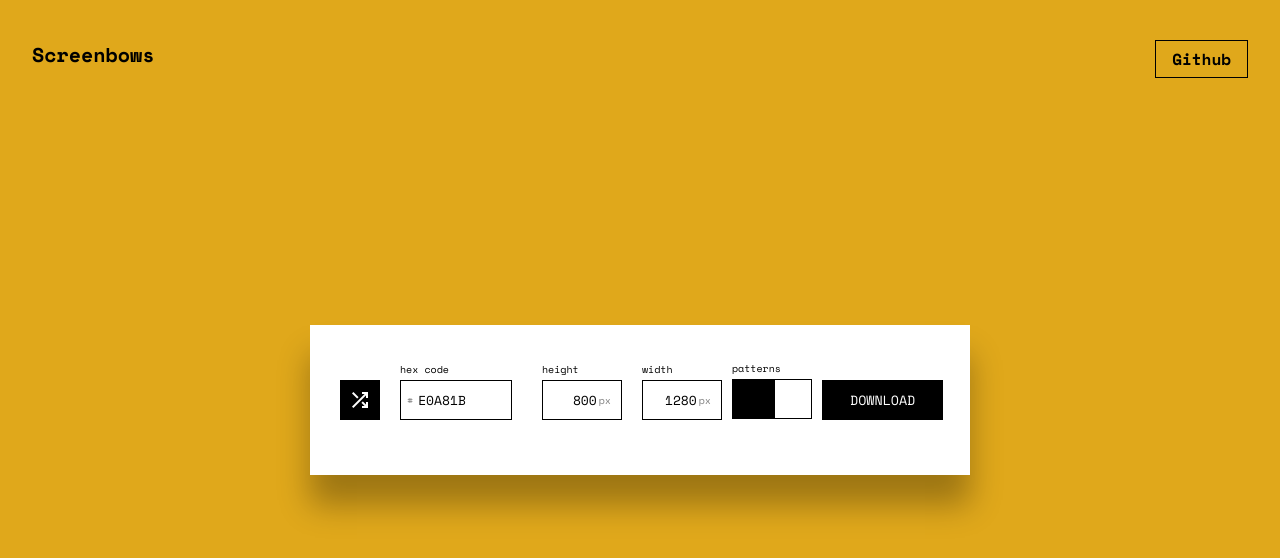
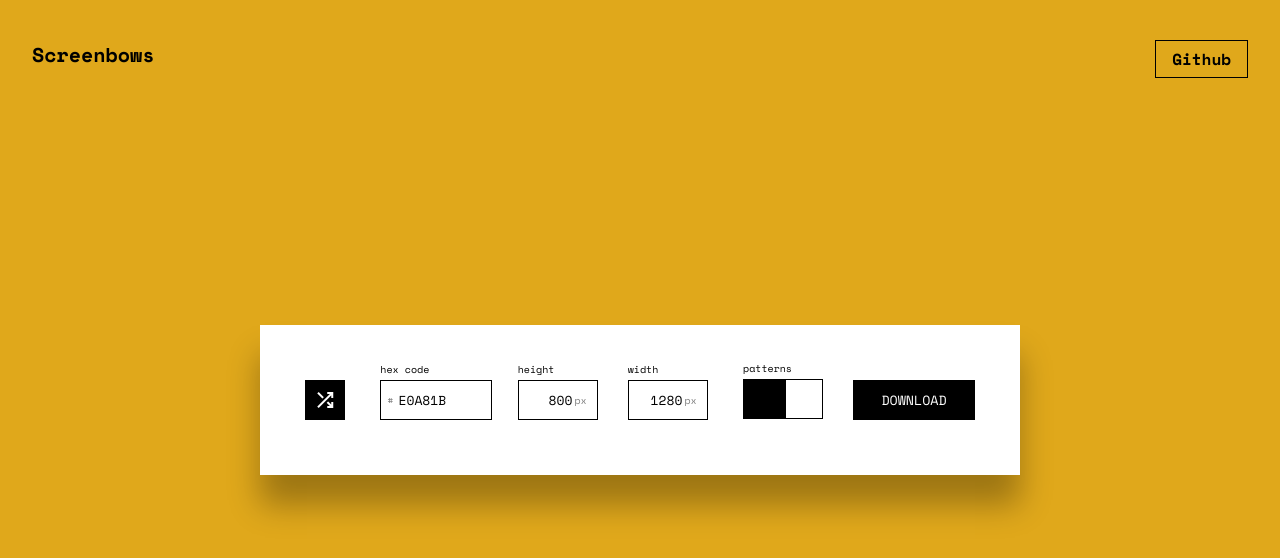
Before and after one commit to manancodes/Screenbows, a React (Create React App) app: page / in a window 1280 px wide. Shown: the top 558 px of the page. Built offline with nearby package versions, Linux system fonts and the light colour scheme.

Commit message:
fixed toggle on overflow, changed console width to 700 and tried to make spacing equal

```diff
--- a/src/Components/Console/console.module.css
+++ b/src/Components/Console/console.module.css
@@ -4,7 +4,7 @@
   display: flex;
   justify-content: space-evenly;
   align-items: center;
-  width: 600px;
+  width: 700px;
   height: 90px;
   padding: 30px;
   box-shadow: 0px 30px 30px rgba(0, 0, 0, 0.3);
@@ -15,7 +15,7 @@
   width: 40px;
   padding: 0;
   margin: 0;
-  margin-right: 20px;
+  margin-right: 35px;
   line-height: 0;
 }
 .colorControls {
@@ -29,6 +29,7 @@
 .box > p {
   margin: 0;
   margin-bottom: 3px;
+  margin-right: 35px;
 }
 .inputContainer {
   width: 78px;
@@ -41,7 +42,6 @@
 .hexbox {
   width: 110px;
   justify-content: flex-start;
-  margin-right: 20px;
 }
 .hexspan {
   padding-left: 10px;
@@ -100,6 +100,7 @@ button:focus {
   display: flex;
   justify-content: flex-end;
   align-items: center;
+  margin-right: 10px;
 }
 span {
   color: grey;
@@ -116,7 +117,7 @@ span {
 
 .patternBtn {
   padding: 0px 28px;
-  margin-right: 10px;
+  margin-right: 15px;
 }
 
 .console .patternBtn {
@@ -150,7 +151,7 @@ span {
 }
 
 .console .toggleSwitch.on {
-  transform: translateX(40px);
+  transform: translateX(38px);
   background-color: black;
 }
 
```
